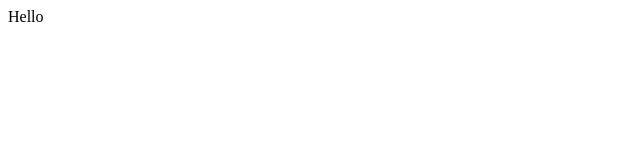
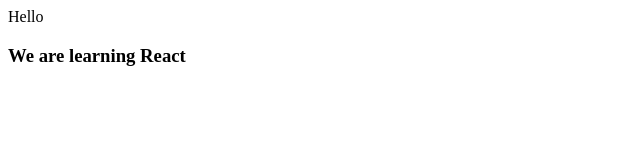
Before and after one commit to alphanoor/mern16, a plain HTML site: page index.html in a window 1280 px wide. Shown: the whole page, without its empty margins (0-640 px from the left). Drawn offline with Linux system fonts and the light colour scheme.

Commit message:
LEarning react3

```diff
--- a/index.html
+++ b/index.html
@@ -8,5 +8,6 @@
 </head>
 <body>
     Hello
+    <h3>We are learning React</h3>
 </body>
 </html>
```
